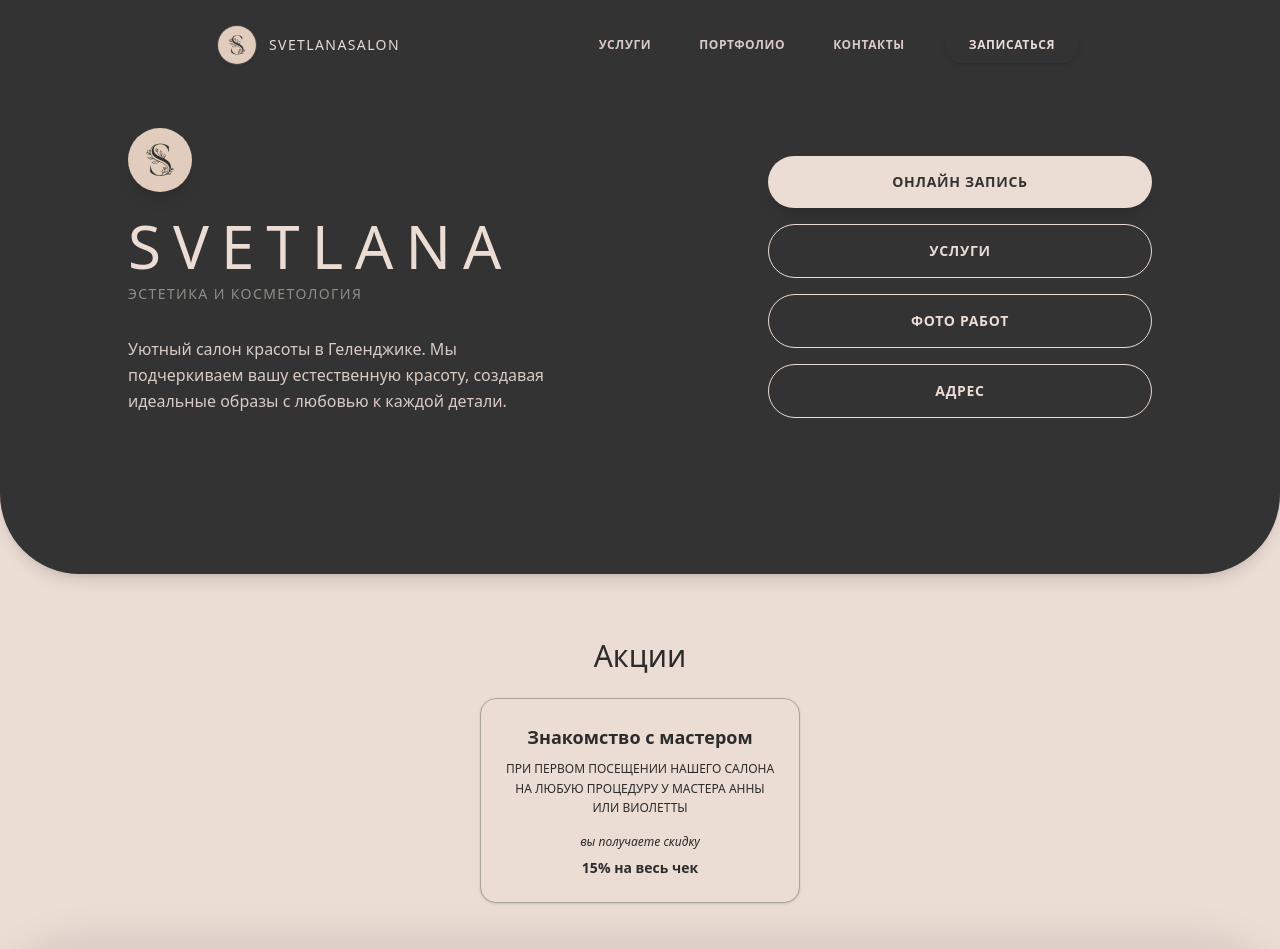
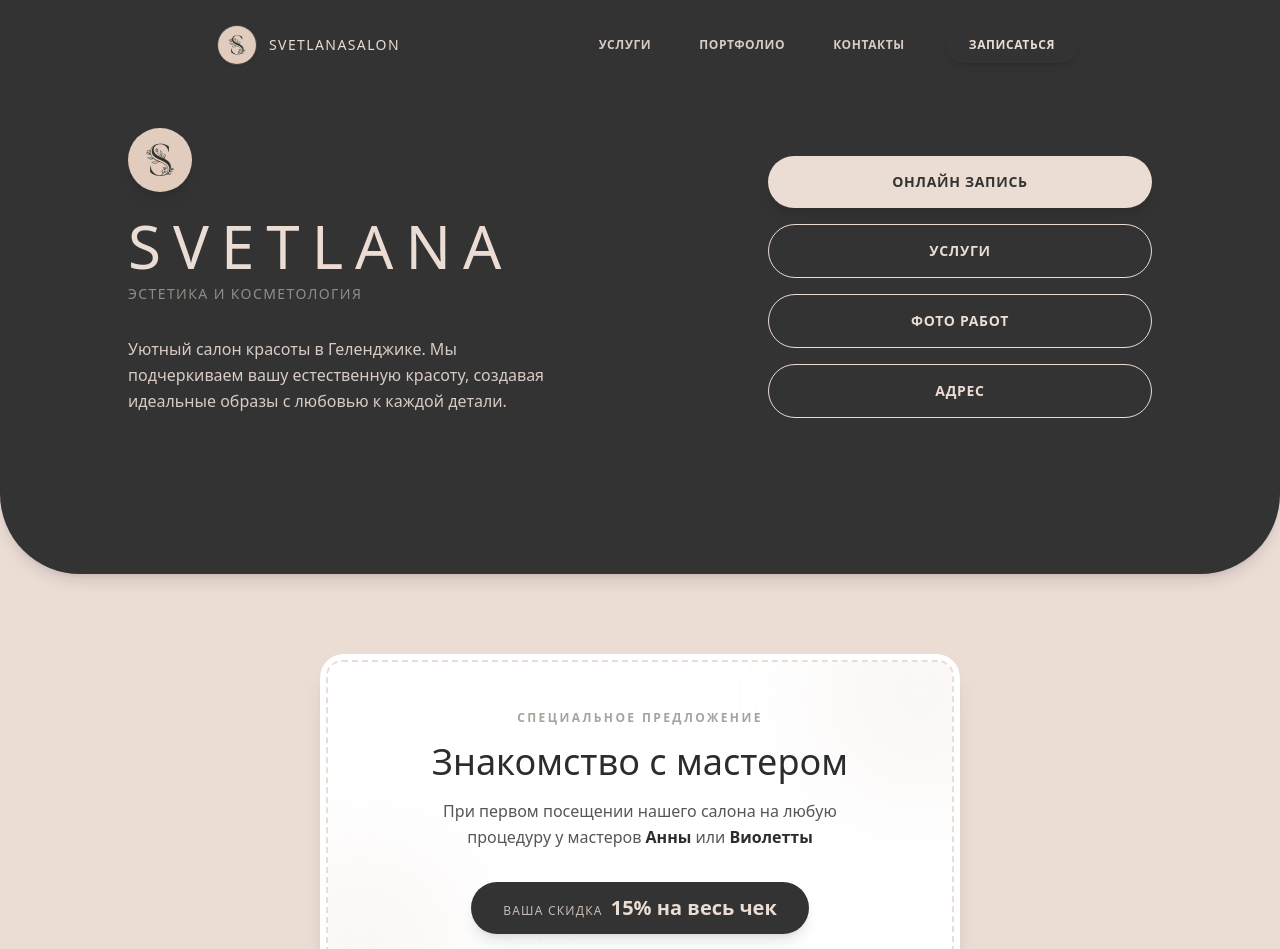
Before and after one commit to Vadimktv/svetlanasalon, a Next.js app: page / in a window 1280 px wide. Shown: the top 949 px of the page. Built offline with nearby package versions, Linux system fonts and the light colour scheme; a web font is replaced by a local one.

Commit message:
Redesign Promotions section into a luxury voucher card

```diff
--- a/src/app/page.tsx
+++ b/src/app/page.tsx
@@ -68,17 +68,25 @@ export default function Home() {
         whileInView={{ opacity: 1 }}
         viewport={{ once: true, margin: "-100px" }}
         transition={{ duration: 0.6 }}
-        className="pt-16 pb-12 px-6 text-center"
+        className="pt-20 pb-16 px-6 text-center"
       >
-        <h2 className="font-serif text-3xl mb-6">Акции</h2>
-        <div className="bg-[#ebdcd4] border border-[#a8a39d] rounded-2xl p-6 shadow-sm mx-auto max-w-[320px]">
-          <p className="font-bold text-lg mb-2">Знакомство с мастером</p>
-          <p className="text-xs uppercase font-medium leading-relaxed mb-4">
-            При первом посещении нашего салона<br/>
-            на любую процедуру у мастера Анны или Виолетты
-          </p>
-          <p className="text-xs italic mb-2">вы получаете скидку</p>
-          <p className="font-bold text-sm">15% на весь чек</p>
+        <div className="bg-white rounded-3xl p-1.5 shadow-xl mx-auto max-w-[640px] hover:scale-[1.02] transition-transform duration-500">
+          <div className="border-2 border-dashed border-[#ebdcd4] rounded-2xl p-8 md:p-12 relative overflow-hidden bg-white">
+            <div className="absolute top-0 right-0 -mr-12 -mt-12 w-40 h-40 bg-[#ebdcd4]/40 rounded-full blur-3xl"></div>
+            <div className="absolute bottom-0 left-0 -ml-12 -mb-12 w-40 h-40 bg-[#ebdcd4]/40 rounded-full blur-3xl"></div>
+
+            <p className="text-[#a8a39d] text-[10px] md:text-xs font-bold tracking-[0.2em] uppercase mb-4 relative z-10">Специальное предложение</p>
+            <h3 className="font-serif text-3xl md:text-4xl text-[#2c2c2c] mb-4 relative z-10">Знакомство с мастером</h3>
+
+            <p className="text-sm md:text-base text-[#2c2c2c]/80 leading-relaxed mb-8 relative z-10 max-w-md mx-auto">
+              При первом посещении нашего салона на любую процедуру у мастеров <span className="font-bold text-[#2c2c2c]">Анны</span> или <span className="font-bold text-[#2c2c2c]">Виолетты</span>
+            </p>
+
+            <div className="inline-block bg-[#333333] text-[#ebdcd4] py-3 px-8 rounded-full relative z-10 shadow-lg">
+              <span className="text-xs uppercase tracking-widest mr-2 opacity-80">Ваша скидка</span>
+              <span className="font-bold text-lg md:text-xl">15% на весь чек</span>
+            </div>
+          </div>
         </div>
       </motion.section>
 
```
